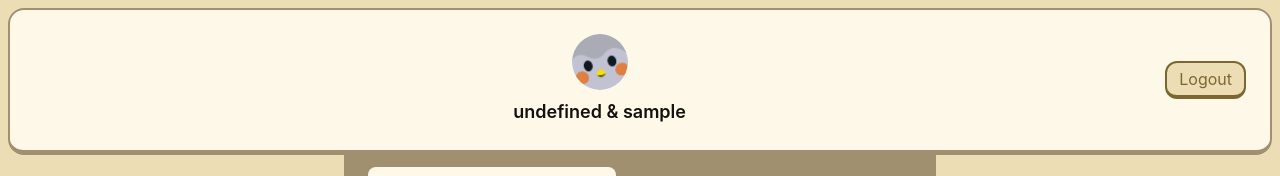
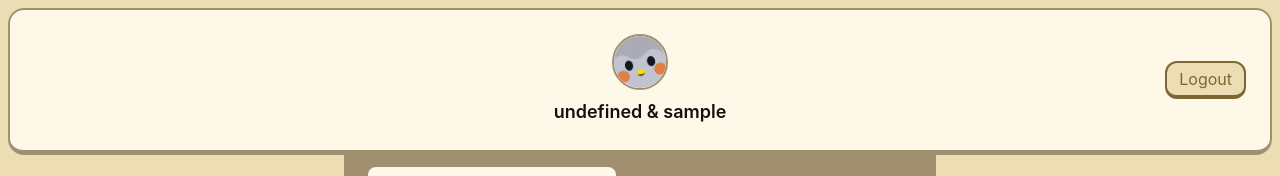
Before and after one commit to sonicka/finch-trade, a React (Vite) app in the folder finch-trade-fe/: page / in a window 1280 px wide. Shown: the top 176 px of the page. Built offline with nearby package versions, Linux system fonts and the light colour scheme; no server answers; sample sign-in values are in the browser's storage.

Commit message:
fix: FE - header styling

```diff
--- a/finch-trade-fe/src/components/layout/UserHeader.tsx
+++ b/finch-trade-fe/src/components/layout/UserHeader.tsx
@@ -1,9 +1,12 @@
 import { FC } from "react";
+import { useLocation, useNavigate } from "react-router-dom";
 import Card from "../ui/Card";
 import Button from "../ui/Button";
 import { useUserData } from "../../context/UserProvider";
 
 const UserHeader: FC = () => {
+  const location = useLocation();
+  const navigate = useNavigate();
   const { user, logout } = useUserData();
   const { birbName, username } = user || {};
 
@@ -11,21 +14,27 @@ const UserHeader: FC = () => {
   return (
     <div className="mx-2 mt-2">
       <Card>
-        <div className="w-full flex gap-4 justify-between items-center">
-          {/* // todo <Button label="About" onClick={() => null} /> */}
-          <div />
+        <div className="grid grid-cols-3 w-full items-center">
+          <div className="flex justify-start">
+            {/* <Button label="About" onClick={() => null} /> */}
+          </div>
           <div className="flex flex-col gap-2 items-center">
             <img
               src="/finch.png"
               alt={birbName}
-              className="w-14 h-14 rounded-full object-cover"
+              className="w-14 h-14 rounded-full object-cover border-2 border-mediumBeige"
             />
-            <span className="text-lg font-semibold text-center">
-              {`${birbName} & ${username}`}
-            </span>
+            <Button
+              label={`${birbName} & ${username}`}
+              className="text-lg font-semibold hover:underline cursor-pointer hover:text-medium-beige transition-colors"
+              onClick={() =>
+                location.pathname !== "/profile" && navigate("/profile")
+              }
+            />
           </div>
-          {/* // todo <Button label="User Details" onClick={() => null} /> */}
-          <Button label="Logout" onClick={logout} />
+          <div className="flex justify-end">
+            <Button label="Logout" onClick={logout} />
+          </div>
         </div>
       </Card>
     </div>
```
